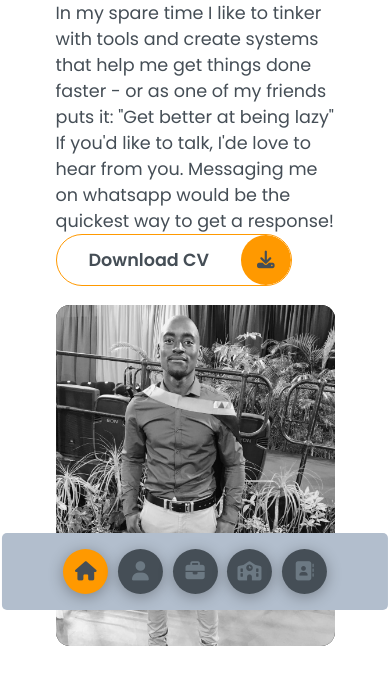
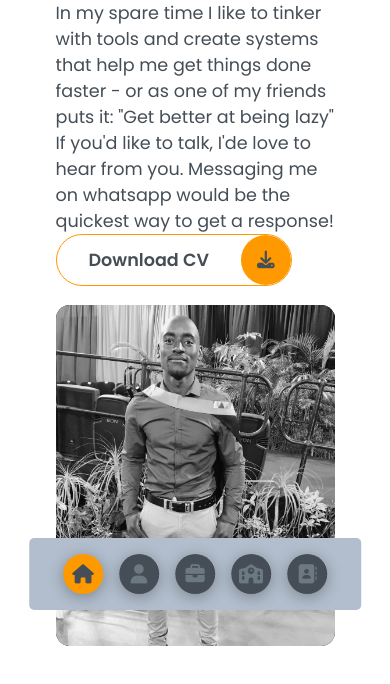
Before and after one commit to NtetheWonder/My-Portfolio-website, a plain HTML site: page index.html in a window 390 px wide. Shown: the part 226-910 px from the top of the page. Drawn offline with Linux system fonts and the light colour scheme.

Commit message:
Just controlls repsonsivenes

```diff
--- a/styles/_media.scss
+++ b/styles/_media.scss
@@ -110,14 +110,14 @@
         justify-content: center;
         left: 50%;
         transform: translateX(-50%);
-        width: 99%;
+        width: 85%;
         background-color: var(--grey-5-color);
         border-radius: 5px;
 
         .control{
-            margin: 1rem .3rem;
-            width: 45px;
-            height: 45px;
+            margin: 1rem .5rem;
+            width: 40px;
+            height: 40px;
         }
     }
 }
```
Also changed, not shown: styles/style.css.
